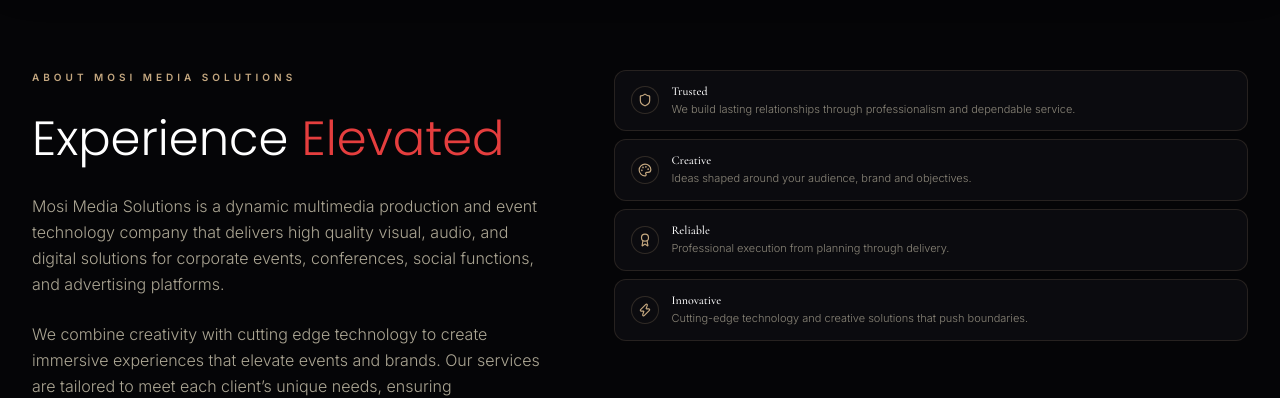
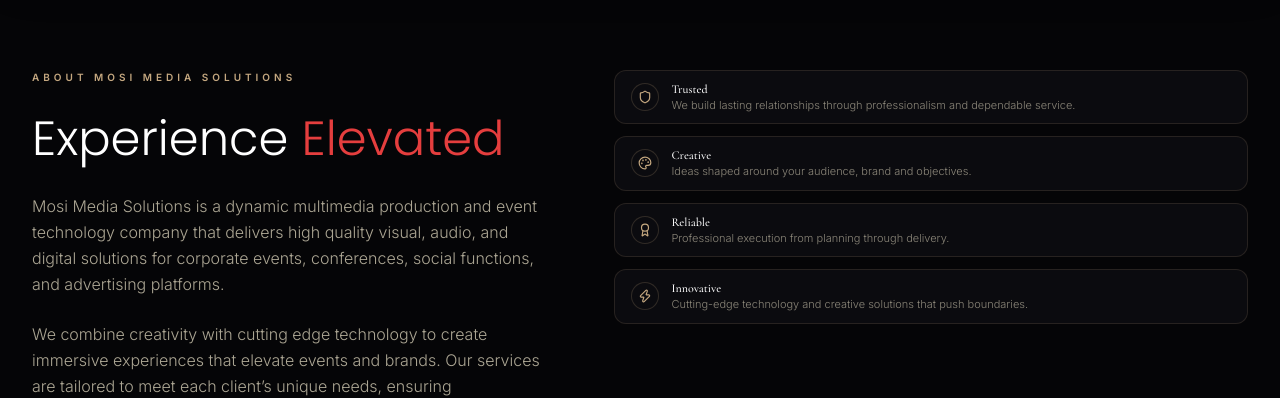
Before and after one commit to masterpP0109/mms-main, a Next.js app: page / in a window 1280 px wide. Shown: the part 830-1228 px from the top of the page. Built offline with nearby package versions, Linux system fonts and the light colour scheme.

Commit message:
Adjust card spacing: increase gap between cards, reduce internal padding and text spacing

```diff
--- a/app/page.tsx
+++ b/app/page.tsx
@@ -720,7 +720,7 @@
 
             {/* Right — Cards list */}
             <div className="w-full lg:w-[55%]">
-              <div className="flex flex-col gap-2">
+              <div className="flex flex-col gap-3">
                 {[
                   { title: "Trusted", desc: "We build lasting relationships through professionalism and dependable service.", icon: Shield },
                   { title: "Creative", desc: "Ideas shaped around your audience, brand and objectives.", icon: Palette },
@@ -729,14 +729,14 @@
                 ].map((card) => (
                   <div
                     key={card.title}
-                    className="group relative flex items-center gap-3 rounded-xl bg-[#0b0b0f] border border-[#c5a880]/15 px-4 py-3 transition-all duration-200 hover:border-[#c5a880]/40 hover:bg-[#0f0f14] hover:shadow-[0_0_24px_rgba(197,168,128,0.08)]"
+                    className="group relative flex items-center gap-3 rounded-xl bg-[#0b0b0f] border border-[#c5a880]/15 px-4 py-2.5 transition-all duration-200 hover:border-[#c5a880]/40 hover:bg-[#0f0f14] hover:shadow-[0_0_24px_rgba(197,168,128,0.08)]"
                   >
                     <div className="flex-shrink-0 w-7 h-7 rounded-full border border-[#c5a880]/20 bg-[#0b0b0f] flex items-center justify-center">
                       <card.icon className="w-3.5 h-3.5 text-[#c5a880]" />
                     </div>
-                    <div className="flex-1 space-y-0.5">
+                    <div className="flex-1">
                       <h4 className="text-xs font-medium text-white">{card.title}</h4>
-                      <p className="text-[11px] text-[#f4ebd0]/55 leading-relaxed font-light">{card.desc}</p>
+                      <p className="text-[11px] text-[#f4ebd0]/55 leading-normal font-light">{card.desc}</p>
                     </div>
                     <ArrowRight className="flex-shrink-0 w-3 h-3 text-[#c5a880] opacity-0 group-hover:opacity-100 transition-all duration-200 group-hover:translate-x-1" />
                   </div>
```
